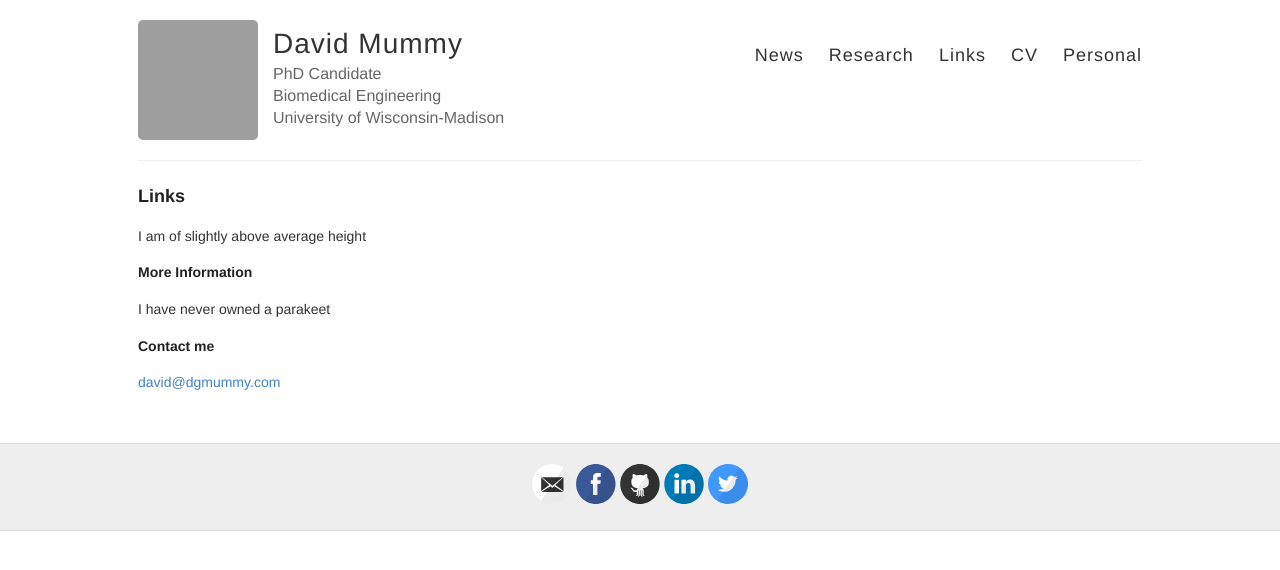
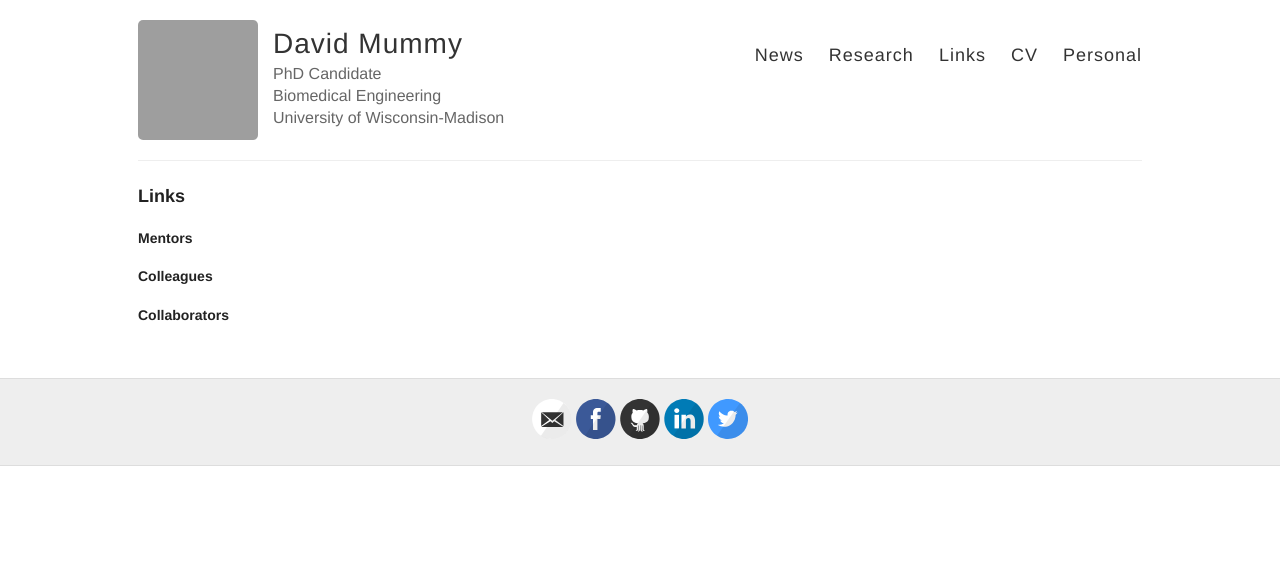
Before and after one commit to mummydg/mummydg.github.io, a Jekyll site: the page built from links.md, in a window 1280 px wide. Shown: the top 570 px of the page. Built offline with Jekyll 4.4.1, drawn with Linux system fonts in a browser that asks for light colours; grey boxes are pictures that could not be loaded.

Commit message:
Setting up pages

```diff
--- a/links.md
+++ b/links.md
@@ -4,12 +4,8 @@ title: Links
 permalink: /links/
 ---
 
-I am of slightly above average height
+### Mentors
 
-### More Information
+### Colleagues
 
-I have never owned a parakeet
-
-### Contact me
-
-[david@dgmummy.com](mailto:david@dgmummy)
+### Collaborators
```
